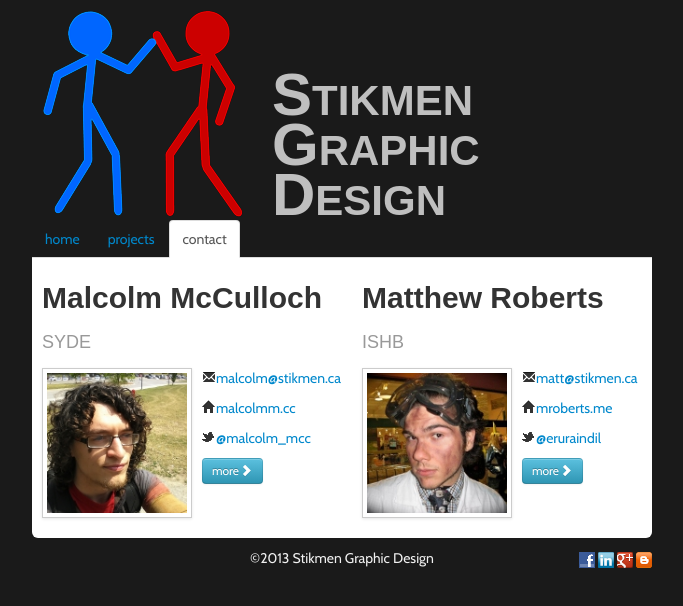
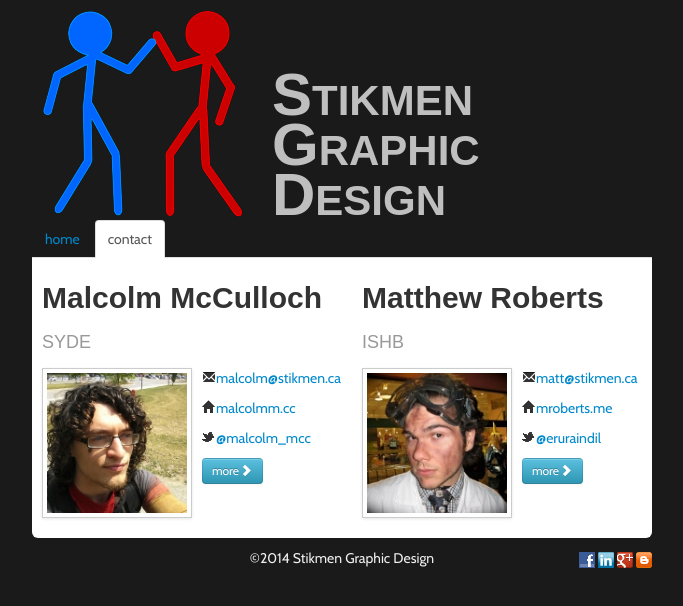
Before and after one commit to eruraindil/stikmen-website, a plain HTML site: page contact.html in a window 1280 px wide. Shown: the whole page, without its empty margins (298-981 px from the left). Drawn offline with nearby package versions, Linux system fonts and the light colour scheme; a web font is replaced by a local one.

Commit message:
Updating year, and removing projects page - it is out of date. The site is getting small enough, that we could just use a single page design.

```diff
--- a/contact.html
+++ b/contact.html
@@ -1,8 +1,8 @@
 <!DOCTYPE html>
 <!-- paulirish.com/2008/conditional-stylesheets-vs-css-hacks-answer-neither/ -->
 <!--[if lt IE 7]> <html class="no-js lt-ie9 lt-ie8 lt-ie7" lang="en"> <![endif]-->
-<!--[if IE 7]>	<html class="no-js lt-ie9 lt-ie8" lang="en"> <![endif]-->
-<!--[if IE 8]>	<html class="no-js lt-ie9" lang="en"> <![endif]-->
+<!--[if IE 7]>    <html class="no-js lt-ie9 lt-ie8" lang="en"> <![endif]-->
+<!--[if IE 8]>    <html class="no-js lt-ie9" lang="en"> <![endif]-->
 <!-- Consider adding a manifest.appcache: h5bp.com/d/Offline -->
 <!--[if gt IE 8]><!--> <html class="no-js" lang="en"> <!--<![endif]-->
 <head>
@@ -51,7 +51,7 @@
       <div class="span8 offset2">
         <ul id="myTab" class="nav nav-tabs">
           <li><a href="index.html">home</a></li>
-		  <li><a href="projects.html">projects</a></li>
+          <!--<li><a href="projects.html">projects</a></li>-->
           <li class="active"><a href="contact.html">contact</a></li>
         </ul>
       </div>
@@ -127,7 +127,7 @@
   </div>
   <footer class="row">
     <div class="span4 offset4">
-	  <p>&copy;2013 Stikmen Graphic Design</p>
+      <p>&copy;2014 Stikmen Graphic Design</p>
     </div>
     <div class="span2">
         <a href="http://www.facebook.com/stikmengraphicdesign"><img src="img/f_mini_16x16.png" /></a> <a href="http://www.linkedin.com/company/stikmen-graphic-design"><img src="img/l_mini_16x16.png" /></a> <a href="https://plus.google.com/109251182199490965104"><img src="img/gp_mini_16x16.png" /></a> <a href="http://blog.stikmen.ca"><img src="img/blogger_button_sm_16x16.png" /></a>
```
Also changed, not shown: index.html (+4 -4 lines), projects.html (+3 -3 lines), humans.txt, 1 other file. Lines whose indentation alone changed are shown as unchanged.
